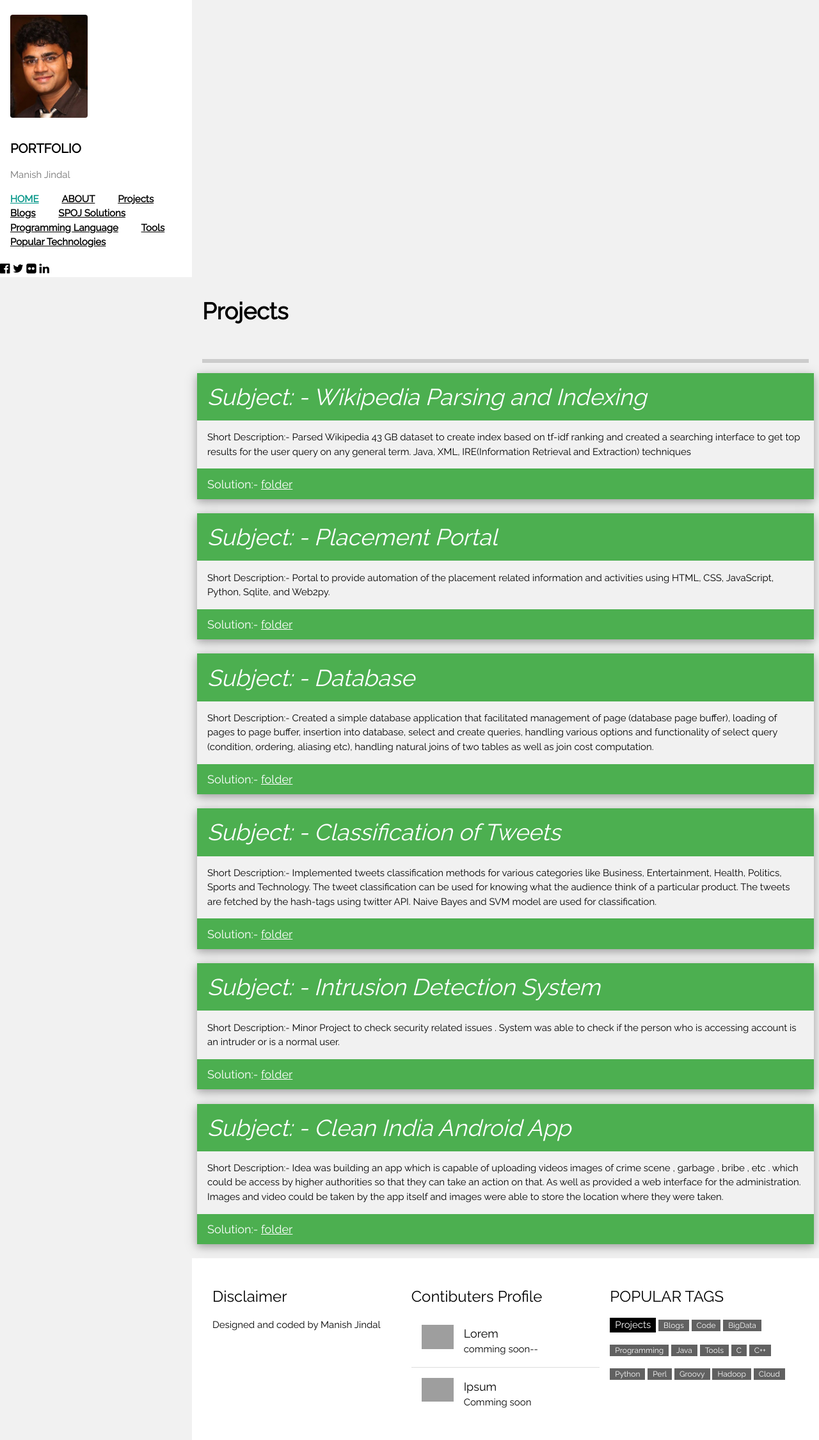
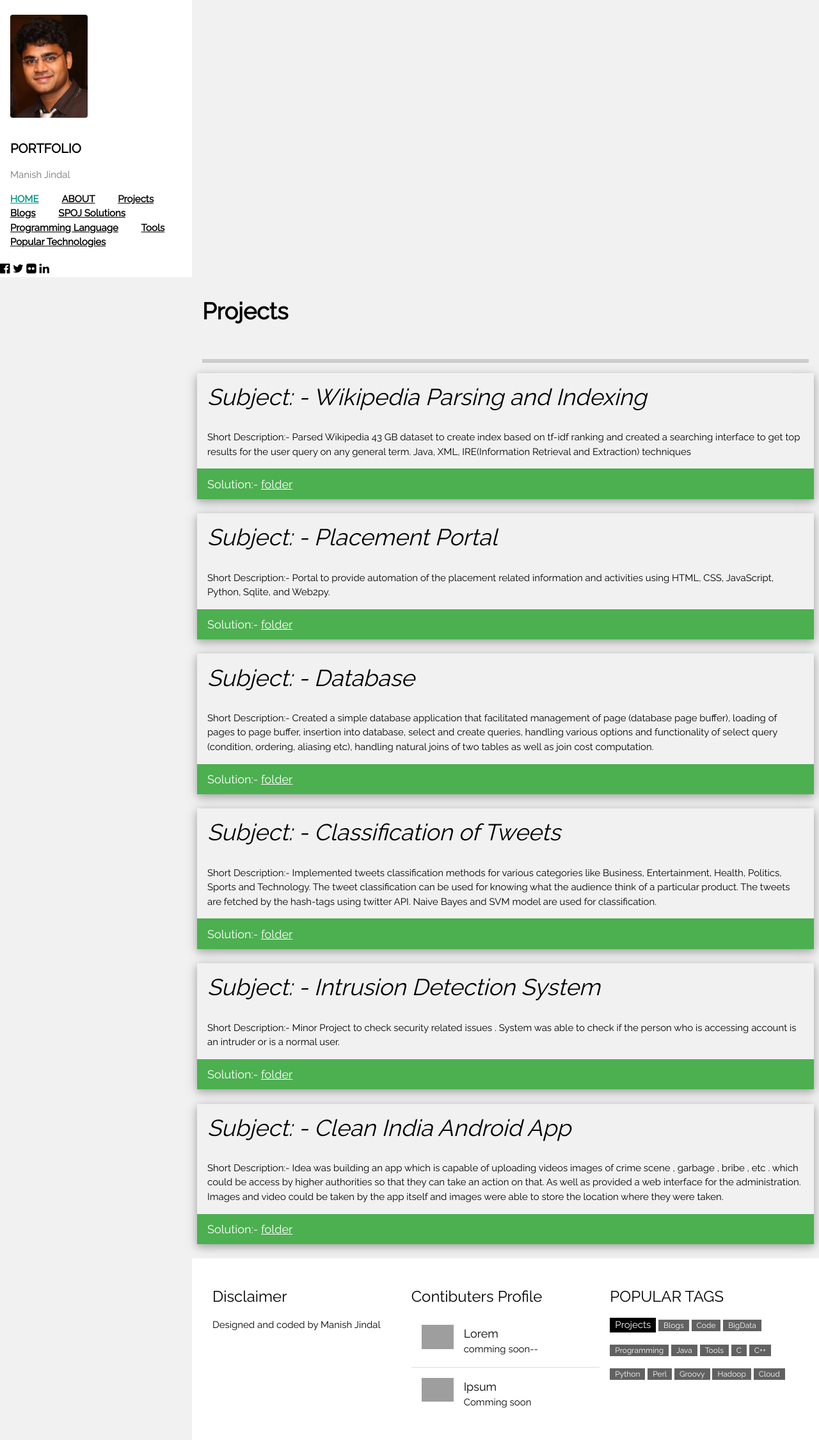
Before and after one commit to manishjindal/manishjindal.github.io, a Jekyll site: the page built from Projects/index.html, in a window 1280 px wide. Shown: the whole page at 64% size. Built offline with Jekyll 4.4.1, drawn with Linux system fonts in a browser that asks for light colours; nearby versions of some CDN libraries; grey boxes are pictures that could not be loaded.

Commit message:
css change in project section

```diff
--- a/Projects/index.html
+++ b/Projects/index.html
@@ -7,7 +7,7 @@
   <div class="w3-row-padding">
     {% for data in site.data.projects %}
     		<div class="w3-card-4 ">
-				<header class="w3-container w3-green w3-hover-shadow">
+				<header class="w3-container w3-hover-shadow">
 				  <h1><i>Subject: - {{data.subject}}</i></h1>
 				</header>
 
```
